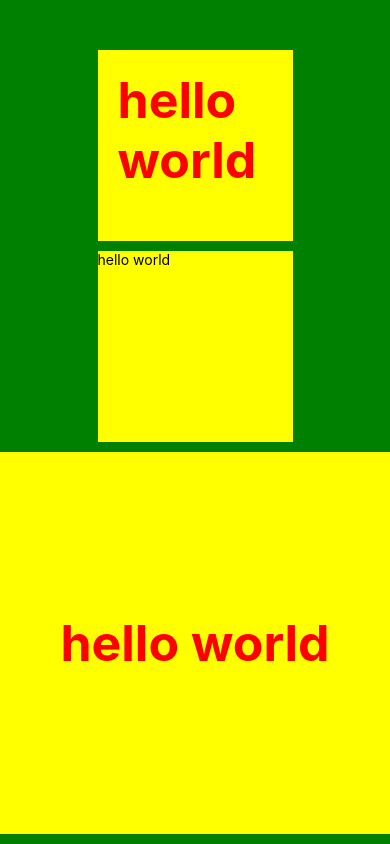
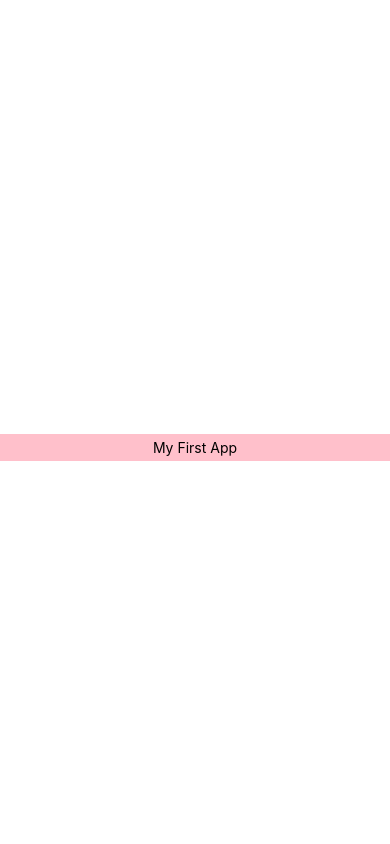
Before and after one commit to jjunnnys/react-native-component, a React Native app: screen / in a window 390 px wide. Built offline with nearby package versions, Linux system fonts and the light colour scheme.

Commit message:
TouchEvent 01

```diff
--- a/App.js
+++ b/App.js
@@ -7,21 +7,19 @@
  */
 
 import React, {Component} from 'react';
-import {View, Text, StyleSheet} from 'react-native';
+import {View, StyleSheet} from 'react-native';
+
+import Header from './src/Header';
 
 class App extends Component {
+  state = {
+    appName: 'My First App',
+  };
+
   render() {
     return (
       <View style={styles.mainView}>
-        <View style={styles.subView}>
-          <Text style={styles.mainText}>hello world</Text>
-        </View>
-        <View style={styles.subView}>
-          <Text>hello world</Text>
-        </View>
-        <View style={styles.anotherSubView}>
-          <Text style={styles.mainText}>hello world</Text>
-        </View>
+        <Header name={this.state.appName} />
       </View>
     );
   }
@@ -30,16 +28,14 @@
 const styles = StyleSheet.create({
   mainView: {
     flex: 1,
-    backgroundColor: 'green',
+    backgroundColor: 'white',
     paddingTop: 50, // px 단위가 아닌 실제 폰마다의 단위
     alignItems: 'center',
     justifyContent: 'center',
   },
   subView: {
-    flex: 1,
     backgroundColor: 'yellow',
     marginBottom: 10,
-    width: '50%',
   },
   anotherSubView: {
     flex: 2,
@@ -50,8 +46,8 @@
     justifyContent: 'center',
   },
   mainText: {
-    fontSize: 50,
-    fontWeight: 'bold',
+    fontSize: 20,
+    fontWeight: 'normal',
     color: 'red',
     padding: 20,
   },
--- /dev/null
+++ b/src/Header.js
@@ -0,0 +1,30 @@
+/**
+ * Sample React Native App
+ * https://github.com/facebook/react-native
+ *
+ * @format
+ * @flow
+ */
+
+import React from 'react';
+import {View, Text, StyleSheet} from 'react-native';
+
+const header = ({name}) => {
+  return (
+    <View style={styles.header}>
+      <Text>{name}</Text>
+    </View>
+  );
+};
+
+const styles = StyleSheet.create({
+  header: {
+    backgroundColor: 'pink',
+    alignItems: 'center',
+    justifyContent: 'center',
+    padding: 5,
+    width: '100%',
+  },
+});
+
+export default header;
```
